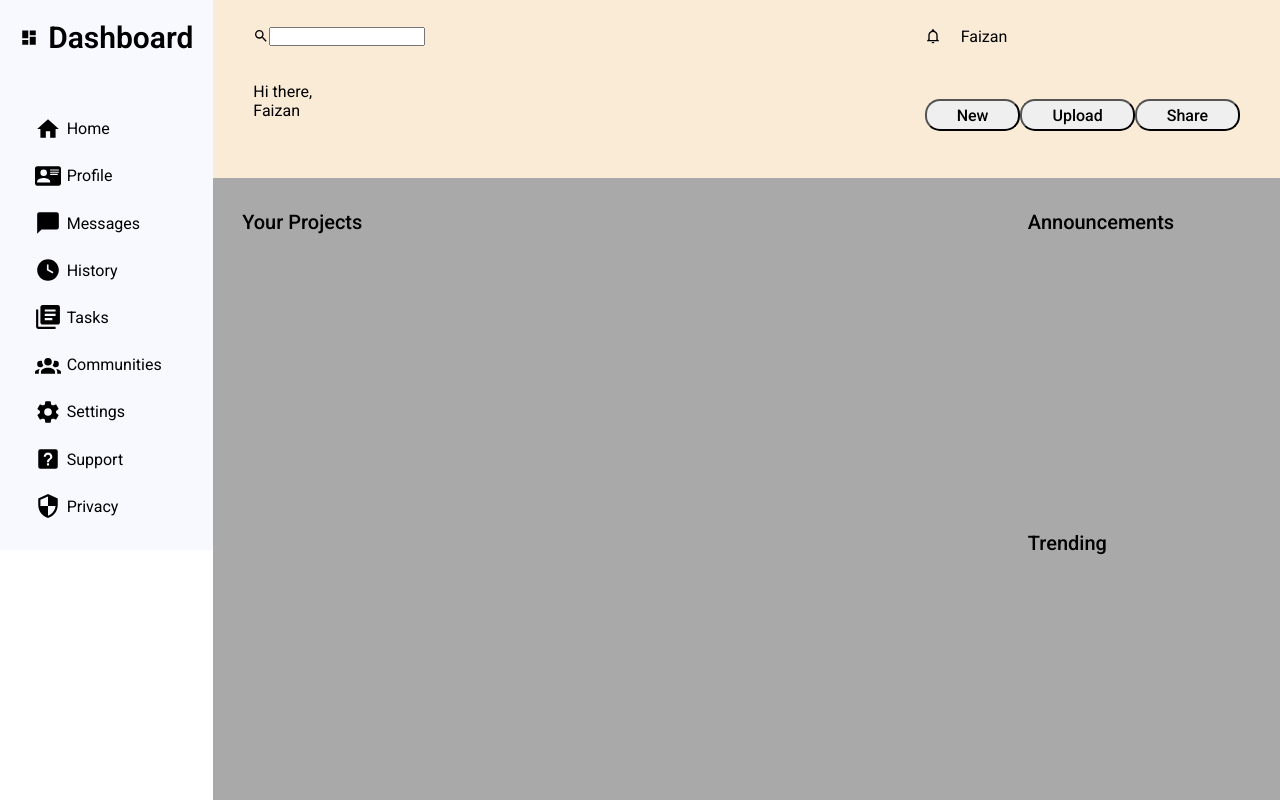
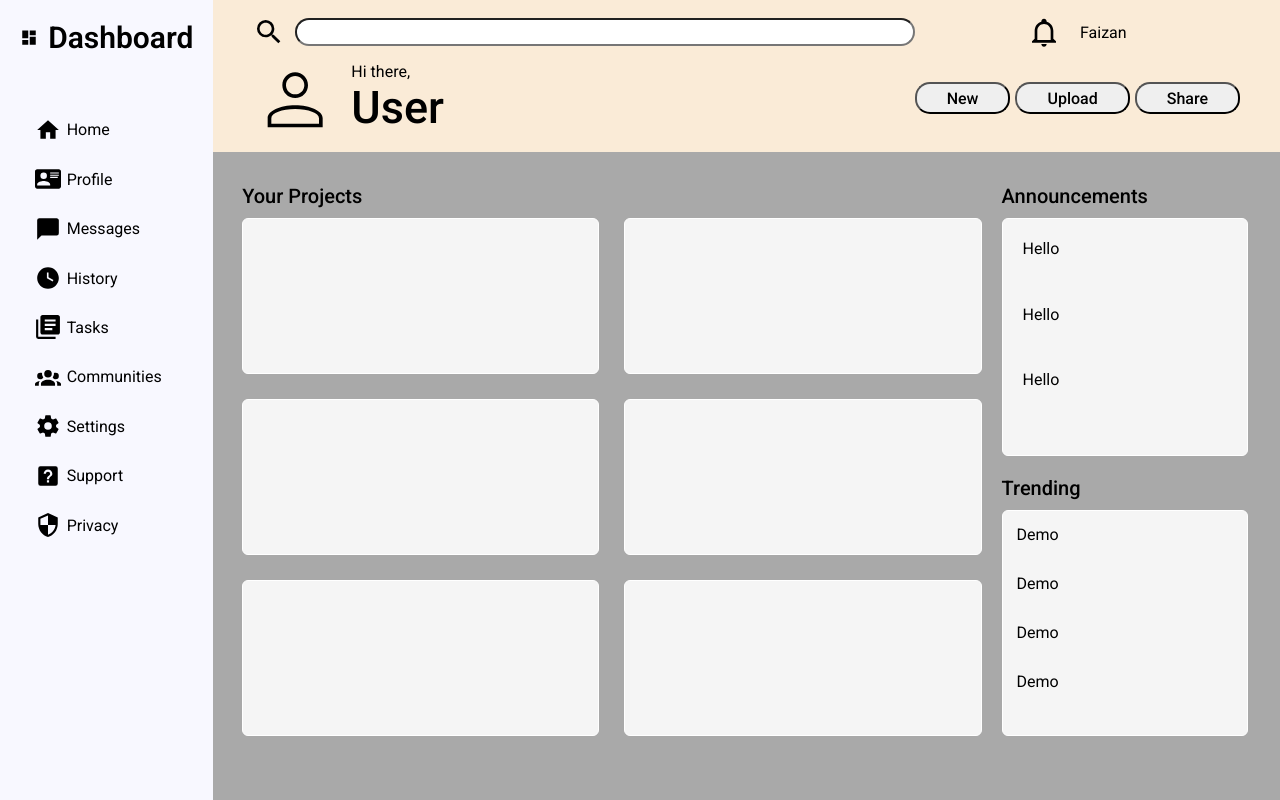
Before and after one commit to fez-Ox/dashboardProj_Odin, a plain HTML site: page index.html in a window 1280 px wide. Drawn offline with Linux system fonts and the light colour scheme.

Commit message:
Refined Skeleton

```diff
--- a/index.html
+++ b/index.html
@@ -77,9 +77,11 @@
         <div class="rightend-name">Faizan</div>
       </div>
       <div class="introinfo-div">
-        <img src="" alt="" class="intro-img" />
-        <div class="intro-hello-text">Hi there,</div>
-        <div class="intro-name-text">Faizan</div>
+        <img src="account.svg" alt="" class="intro-img" />
+        <div class="intro-labels">
+          <div class="intro-hello-text">Hi there,</div>
+          <div class="intro-name-text">User</div>
+        </div>
       </div>
       <div class="rightend-btns">
         <div class="rightendbtn-div">
@@ -111,18 +113,22 @@
         <div class="content-sec-heading">
           <p>Announcements</p>
         </div>
-        <div class="announcement-card"></div>
-        <div class="announcement-card"></div>
-        <div class="announcement-card"></div>
+        <div class="announcement-div">
+          <div class="announcement-card">Hello</div>
+          <div class="announcement-card">Hello</div>
+          <div class="announcement-card">Hello</div>
+        </div>
       </div>
       <div class="trending-container">
         <div class="content-sec-heading">
           <p>Trending</p>
         </div>
-        <div class="trending-card"></div>
-        <div class="trending-card"></div>
-        <div class="trending-card"></div>
-        <div class="trending-card"></div>
+        <div class="trending-div">
+          <div class="trending-card">Demo</div>
+          <div class="trending-card">Demo</div>
+          <div class="trending-card">Demo</div>
+          <div class="trending-card">Demo</div>
+        </div>
       </div>
     </div>
   </body>
--- a/style.css
+++ b/style.css
@@ -19,7 +19,7 @@ body {
     width: 100%;
     display: grid;
     grid-template-columns: 1fr 5fr;
-    grid-template-rows: 1fr 3.5fr;
+    grid-template-rows: 1fr 4.5fr;
 }
 
 .sidebar {
@@ -27,7 +27,7 @@ body {
     grid-row: 1 / 3;
     background-color: ghostwhite;
     padding: 20px;
-    margin-bottom: 250px;
+    padding-bottom: 250px;
     display: grid;
     grid-template-rows: 1fr repeat(9, 0.6fr);
 }
@@ -73,25 +73,34 @@ body {
     grid-row: 2 / 3;
     background-color: darkgrey;
     display: grid;
-    grid-template-columns: 3.5fr 1fr;
-    grid-template-rows: 3fr 2fr;
-    gap: 15px;
+    grid-template-columns: 3fr 1fr;
+    grid-template-rows: 2.1fr 2fr;
+    gap: 20px;
     padding: 2em 2em 4em 1.8em;
 }
 
-.main-content .project-container {
+.main-content .projects-container {
     grid-column: 1 / 2;
-    grid-row: 1 / 3;
+    grid-row: 1 / -1;
+    display: flex;
+    flex-direction: column;
+    gap: 10px;
 }
 
 .main-content .announcement-container {
     grid-column: 2 / 3;
     grid-row: 1 / 2;
+    display: flex;
+    flex-direction: column;
+    gap: 10px;
 }
 
 .main-content .trending-container {
     grid-column: 2 / 3;
     grid-row: 2 / 3;
+    display: flex;
+    flex-direction: column;
+    gap: 10px;
 }
 
 .content-sec-heading {
@@ -104,18 +113,21 @@ body {
     grid-row: 1 / 2;
     display: flex;
     align-items: center;
+    gap: 10px;
+}
+
+#searchbar-input {
+    width: 100%;
+    border-radius: 14px;
+    height: 28px;
+}
+
+.searchbar-form {
+    flex-grow: 1;
 }
 
 .searchbar-icon {
-    height: 1em;
-}
-
-.searchbar-form {
-    flex: 1 1 90%;
-}
-
-#searchar-input {
-    width: 100%;
+    height: 2em;
 }
 
 .rightend-stuff {
@@ -124,15 +136,27 @@ body {
     display: flex;
     align-items: center;
     gap: 10px;
-}
-
-.searchbar-icon {
-    height: 1em;
+    justify-content: center;
 }
 
 .introinfo-div {
     grid-column: 1 / 2;
     grid-row: 2 / 3;
+    display: flex;
+    align-items: center;
+}
+
+.intro-labels {
+    margin-left: 10px;
+}
+
+.intro-name-text {
+    font-weight: 500;
+    font-size: 45px;
+}
+
+.intro-img {
+    height: 5.5em;
 }
 
 .rightend-btns {
@@ -140,6 +164,7 @@ body {
     grid-row: 2 / 3;
     display: grid;
     grid-template-columns: repeat(3, 1fr);
+    gap: 5px;
 }
 
 .rightendbtn-div {
@@ -155,3 +180,46 @@ body {
     font-size: 16px;
     font-weight: 500;
 }
+
+.projects-div {
+    display: grid;
+    grid-template-columns: repeat(2, 1fr);
+    grid-template-rows: repeat(3, 1fr);
+    gap: 25px;
+    flex: 1 1 100%;
+}
+
+.project-card {
+    background-color: whitesmoke;
+    border: 0.5px solid white;
+    border-radius: 6px;
+
+}
+
+.announcement-div {
+    flex: 1 1 100%;
+    background-color: whitesmoke;
+    display: flex;
+    flex-direction: column;
+    padding: 20px;
+    border: 0.5px solid white;
+    border-radius: 6px;
+}
+
+.announcement-card {
+    flex: 1 1 100%;
+}
+
+.trending-div {
+    flex: 1 1 100%;
+    background-color: whitesmoke;
+    display: flex;
+    flex-direction: column;
+    padding: 14px;
+    border: 0.5px solid white;
+    border-radius: 6px;
+}
+
+.trending-card {
+    flex: 1 1 100%;
+}
```
Also changed, not shown: account.svg (added).
